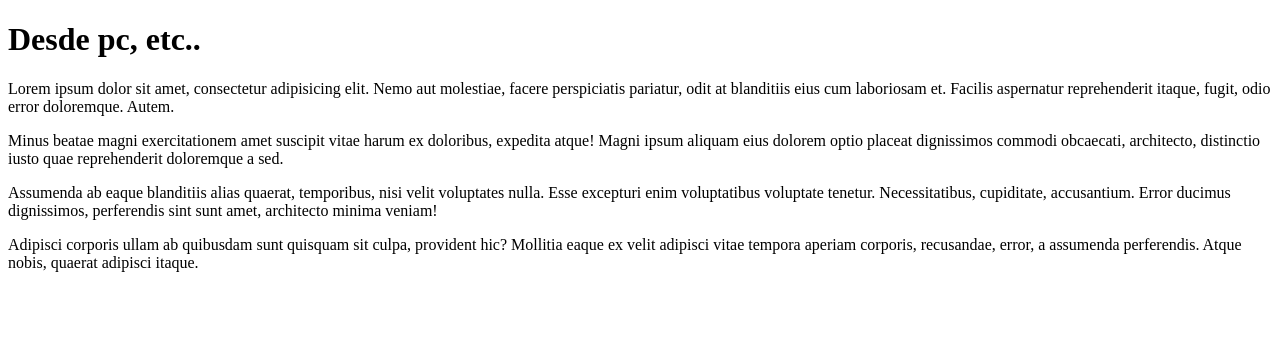
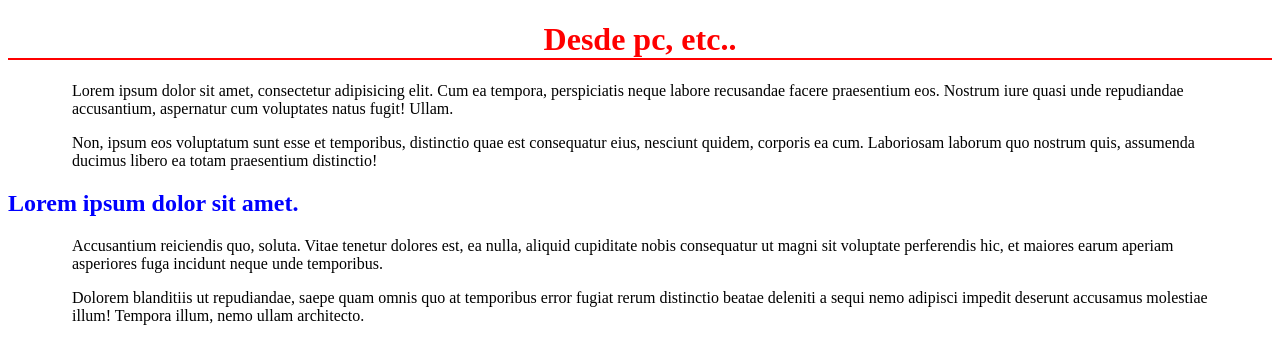
Before and after one commit to angoies/daw-clases, a plain HTML site: page index.html in a window 1280 px wide. Drawn offline with Linux system fonts and the light colour scheme.

Commit message:
se añade hoja estilos inicial

```diff
--- /dev/null
+++ b/estilos.css
@@ -0,0 +1,14 @@
+/*estilos.css*/
+
+h1 {
+  color: red;
+  border-bottom: 2px solid red;
+  text-align: center;
+}
+
+p {
+  margin: 1em 4em;
+}
+h2 {
+  color: blue;
+}
--- a/index.html
+++ b/index.html
@@ -3,13 +3,15 @@
 <head>
   <meta charset="UTF-8">
   <title>Ejemplo clase Github PAges</title>
+  <link rel="stylesheet" href="estilos.css">
 </head>
 <body>
   <h1>Desde pc, etc..</h1>
-  <p>Lorem ipsum dolor sit amet, consectetur adipisicing elit. Nemo aut molestiae, facere perspiciatis pariatur, odit at blanditiis eius cum laboriosam et. Facilis aspernatur reprehenderit itaque, fugit, odio error doloremque. Autem.</p>
-  <p>Minus beatae magni exercitationem amet suscipit vitae harum ex doloribus, expedita atque! Magni ipsum aliquam eius dolorem optio placeat dignissimos commodi obcaecati, architecto, distinctio iusto quae reprehenderit doloremque a sed.</p>
-  <p>Assumenda ab eaque blanditiis alias quaerat, temporibus, nisi velit voluptates nulla. Esse excepturi enim voluptatibus voluptate tenetur. Necessitatibus, cupiditate, accusantium. Error ducimus dignissimos, perferendis sint sunt amet, architecto minima veniam!</p>
-  <p>Adipisci corporis ullam ab quibusdam sunt quisquam sit culpa, provident hic? Mollitia eaque ex velit adipisci vitae tempora aperiam corporis, recusandae, error, a assumenda perferendis. Atque nobis, quaerat adipisci itaque.</p>
+  <p>Lorem ipsum dolor sit amet, consectetur adipisicing elit. Cum ea tempora, perspiciatis neque labore recusandae facere praesentium eos. Nostrum iure quasi unde repudiandae accusantium, aspernatur cum voluptates natus fugit! Ullam.</p>
+  <p>Non, ipsum eos voluptatum sunt esse et temporibus, distinctio quae est consequatur eius, nesciunt quidem, corporis ea cum. Laboriosam laborum quo nostrum quis, assumenda ducimus libero ea totam praesentium distinctio!</p>
+  <h2>Lorem ipsum dolor sit amet.</h2>
+  <p>Accusantium reiciendis quo, soluta. Vitae tenetur dolores est, ea nulla, aliquid cupiditate nobis consequatur ut magni sit voluptate perferendis hic, et maiores earum aperiam asperiores fuga incidunt neque unde temporibus.</p>
+  <p>Dolorem blanditiis ut repudiandae, saepe quam omnis quo at temporibus error fugiat rerum distinctio beatae deleniti a sequi nemo adipisci impedit deserunt accusamus molestiae illum! Tempora illum, nemo ullam architecto.</p>
 
 </body>
 </html>
```
